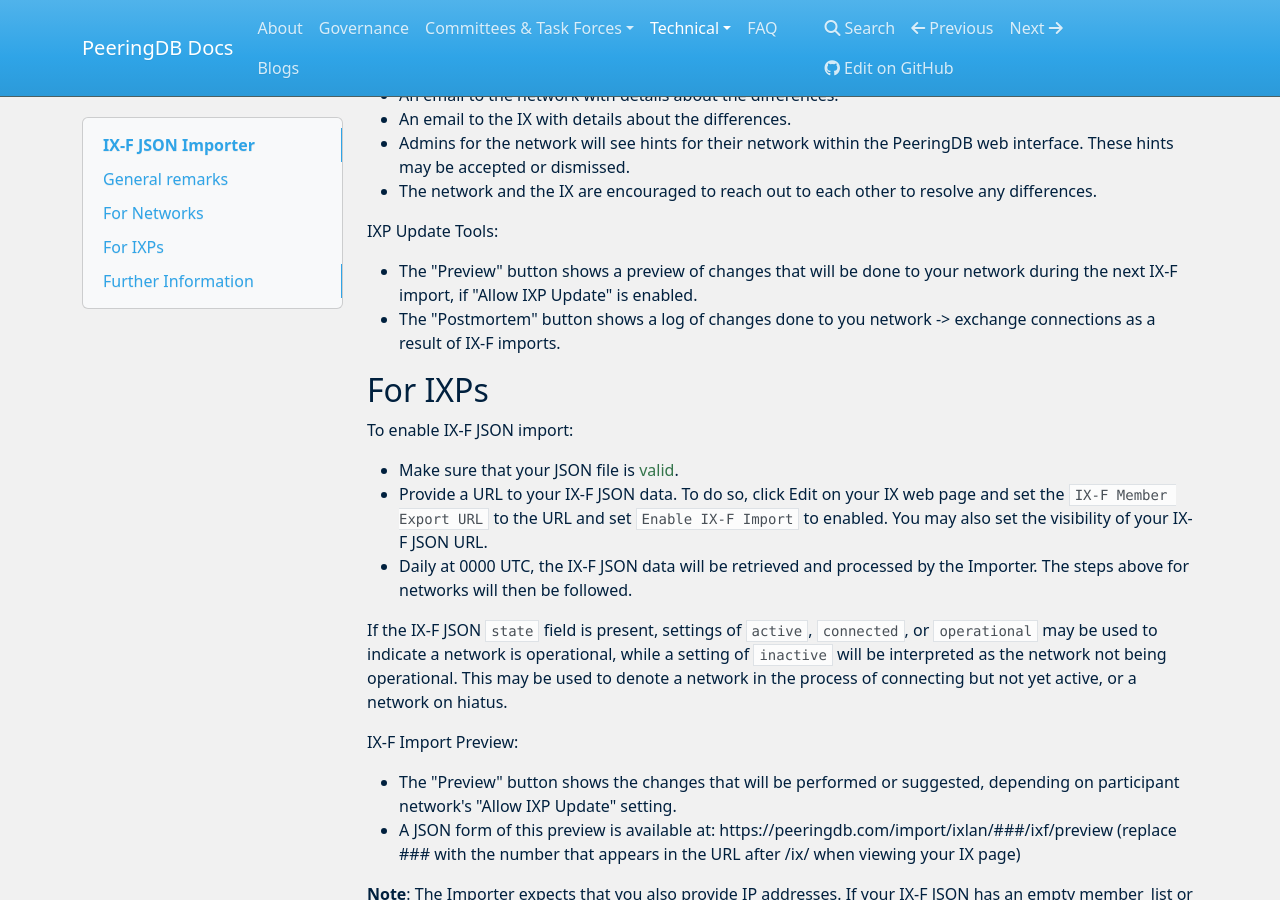
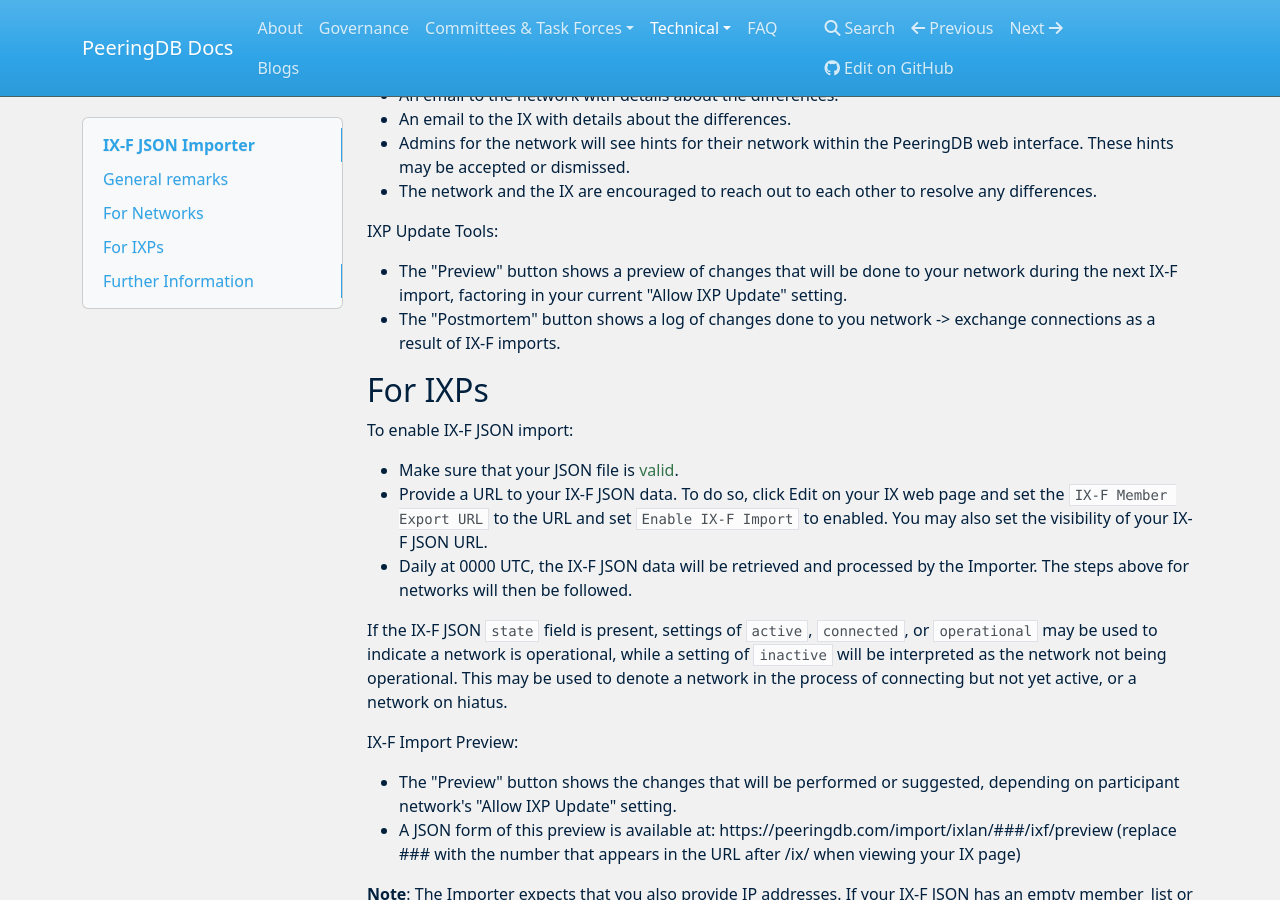
Before and after one commit to peeringdb/docs, an MkDocs documentation site: the page built from docs/ix-f-json-import-rules.md, in a window 1280 px wide and 900 px high, scrolled down 529 px. Built offline with MkDocs 1.6.1, drawn with Linux system fonts in a browser that asks for light colours; nearby versions of some CDN libraries.

Commit message:
ix-f-json-import-rules.md update.

```diff
--- a/docs/ix-f-json-import-rules.md
+++ b/docs/ix-f-json-import-rules.md
@@ -18,7 +18,7 @@
 
 IXP Update Tools:
 
-- The "Preview" button shows a preview of changes that will be done to your network during the next IX-F import, if "Allow IXP Update" is enabled.
+- The "Preview" button shows a preview of changes that will be done to your network during the next IX-F import, factoring in your current "Allow IXP Update" setting.
 - The "Postmortem" button shows a log of changes done to you network -> exchange connections as a result of IX-F imports.
 
 ## For IXPs
```
